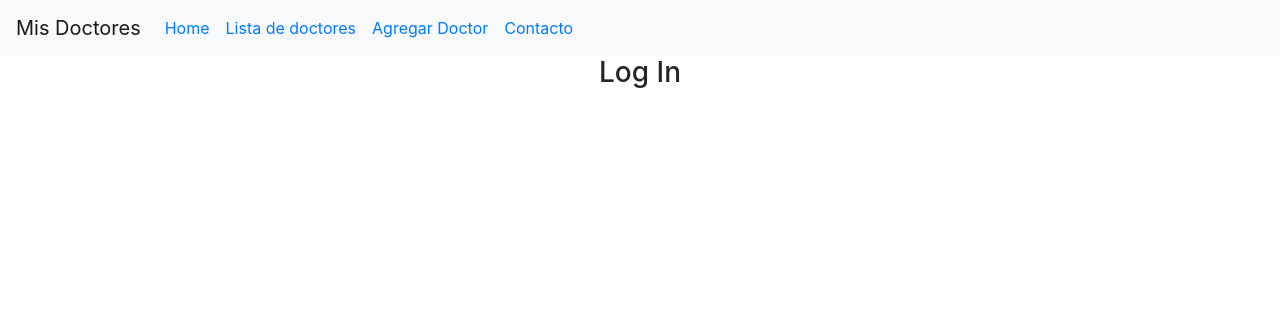
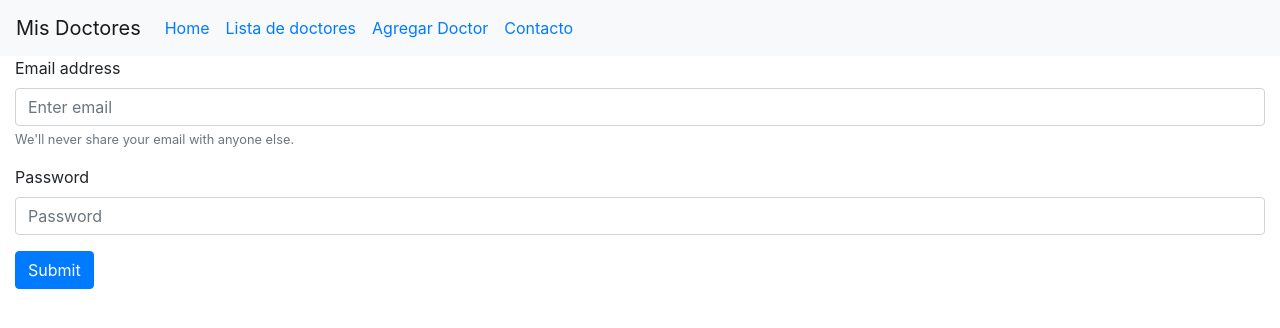
Before and after one commit to alfredofloresnt/mis-doctores-react, a React (Create React App) app: page /login in a window 1280 px wide. Shown: the top 328 px of the page. Built offline with nearby package versions, Linux system fonts and the light colour scheme.

Commit message:
Added delete doctor

```diff
--- a/src/App.css
+++ b/src/App.css
@@ -1,5 +1,5 @@
 .App {
-  text-align: center;
+
 }
 
 .home h1 {
--- a/src/App.js
+++ b/src/App.js
@@ -13,11 +13,16 @@ import Login from './login'
 import Detalledr from './detalledr'
 import Doctores from './doctores'
 import Agrega from './agregadr'
+import {useState} from 'react'
+import 'bootstrap/dist/css/bootstrap.min.css';
 
 
-import 'bootstrap/dist/css/bootstrap.min.css';
 
 function App() {
+  const [isLogged, setIsLogged] = useState(false)
+  const login = () => {
+    setIsLogged(true)
+  }
   return (
     <div className="App">
       <Router>
@@ -25,11 +30,10 @@ function App() {
         <Switch>
           <Route exact path="/"><HomeView titulo="Título" nombre="alfredo"/></Route>
           <Route exact path="/contacto"><Contacto/></Route>
-          <Route exact path="/login"><Login/></Route>
+          <Route exact path="/login"><Login login={login}/></Route>
           <Route exact path="/agregar-doctor"><Agrega/></Route>
-          <Route exact path="/busqueda"><Doctores/></Route>
+          <Route exact path="/busqueda" ><Doctores isLogged={isLogged}/></Route>
           <Route exact path="/doctor/:idDoctor"><Detalledr/></Route>
-          <Route exact path="/login"></Route>
         </Switch>
 
       </Router>
--- a/src/api.js
+++ b/src/api.js
@@ -53,3 +53,14 @@ export const createDoctor = (data) => {
     POST.body = JSON.stringify(data);
     return fetch(host + '/doctor/create', POST)
 }
+
+export const login = (data) => {
+    POST.body = JSON.stringify(data);
+    return fetch(host + '/login', POST)
+}
+
+
+export const deleteDoctor = (data) => {
+    POST.body = JSON.stringify(data);
+    return fetch(host + '/doctor/delete', POST)
+}
--- a/src/doctores.jsx
+++ b/src/doctores.jsx
@@ -1,22 +1,35 @@
 import React, { useState, useEffect } from 'react'
 import { Button, Table } from 'react-bootstrap';
-import {withRouter} from 'react-router-dom';
-import { getSearchDoctor } from './api.js'
+import { withRouter } from 'react-router-dom';
+import { getSearchDoctor, deleteDoctor } from './api.js'
 
 const Doctores = (props) => {
     const [doctors, setDoctors] = useState([])
-    useEffect(()=>{
-        if (  props.location.state &&  props.location.state.result){
+    const onDeleteDoctor = (idDoctor) => {
+        deleteDoctor({
+            idDoctor: idDoctor
+        }).then(()=>{
+            let items = doctors.filter(function(item) {
+                return item.idDoctor !== idDoctor;
+              });
+            setDoctors(items)
+        })
+    }
+    useEffect(() => {
+        if (props.location.state && props.location.state.result) {
             setDoctors(props.location.state.result)
         } else {
-            getSearchDoctor("/doctor?name=").then(res => res.json()).then(res =>  setDoctors(res.result))
+            getSearchDoctor("/doctor?name=").then(res => res.json()).then(res => setDoctors(res.result))
         }
     }, [])
 
-    console.log(doctors)
-    let doctorsList = doctors.map((doctor)=>{
-        return(
+    let doctorsList = doctors.map((doctor) => {
+        return (
             <tr>
+                {props.isLogged ? <td><button type="button" class="btn btn-outline-primary" onClick={()=>{onDeleteDoctor(doctor.idDoctor)}}><svg width="1em" height="1em" viewBox="0 0 16 16" class="bi bi-trash" fill="currentColor" xmlns="http://www.w3.org/2000/svg">
+                    <path d="M5.5 5.5A.5.5 0 0 1 6 6v6a.5.5 0 0 1-1 0V6a.5.5 0 0 1 .5-.5zm2.5 0a.5.5 0 0 1 .5.5v6a.5.5 0 0 1-1 0V6a.5.5 0 0 1 .5-.5zm3 .5a.5.5 0 0 0-1 0v6a.5.5 0 0 0 1 0V6z" />
+                    <path fill-rule="evenodd" d="M14.5 3a1 1 0 0 1-1 1H13v9a2 2 0 0 1-2 2H5a2 2 0 0 1-2-2V4h-.5a1 1 0 0 1-1-1V2a1 1 0 0 1 1-1H6a1 1 0 0 1 1-1h2a1 1 0 0 1 1 1h3.5a1 1 0 0 1 1 1v1zM4.118 4L4 4.059V13a1 1 0 0 0 1 1h6a1 1 0 0 0 1-1V4.059L11.882 4H4.118zM2.5 3V2h11v1h-11z" />
+                </svg></button></td> : null}
                 <td>{doctor.firstName}</td>
                 <td>{doctor.lastName}</td>
                 <td>{doctor.specialty}</td>
@@ -31,6 +44,7 @@ const Doctores = (props) => {
             <Table striped bordered hover>
                 <thead>
                     <tr>
+                        {props.isLogged ? <th>Eliminar</th> : null}
                         <th>Nombre</th>
                         <th>Apellido</th>
                         <th>Especialidad</th>
--- a/src/login.jsx
+++ b/src/login.jsx
@@ -1,16 +1,48 @@
 import React, { useState } from 'react'
-import { Button } from 'react-bootstrap';
+import { Button, Form } from 'react-bootstrap';
+import { login } from './api';
+import { useHistory } from "react-router-dom";
 
 const Login = (props) => {
-    const { titulo, nombre } = props
-    const [ doctores,  setDoctores] = useState([{name: "Prueba"}])
-    const getDoctors = () => {
-        console.log("test")
+    let history = useHistory()
+    const [ username, setUsername] = useState();
+    const [ password, setPassword] = useState();
+
+    const onLogin = () => {
+        login({
+            username: username,
+            password: password
+        }).then(res=> res.json()).then(res => {
+            if (res.admin){
+                props.login()
+                history.push("/");
+            } else {
+                // Mostrar modal de error
+            }
+        })
     }
 
-    return(
+    return (
         <div className="container-fluid">
-            <h3>Log In</h3>
+            <div>
+                <Form>
+                    <Form.Group controlId="formBasicEmail">
+                        <Form.Label>Email address</Form.Label>
+                        <Form.Control placeholder="Enter email" onChange={(a)=>{setUsername(a.target.value)}}/>
+                        <Form.Text className="text-muted">
+                            We'll never share your email with anyone else.
+                        </Form.Text>
+                    </Form.Group>
+
+                    <Form.Group controlId="formBasicPassword">
+                        <Form.Label>Password</Form.Label>
+                        <Form.Control type="password" placeholder="Password" onChange={(a)=>{setPassword(a.target.value)}}/>
+                    </Form.Group>
+                    <Button variant="primary" onClick={onLogin}>
+                        Submit
+                    </Button>
+                </Form>
+            </div>
         </div>
     )
 }
```
